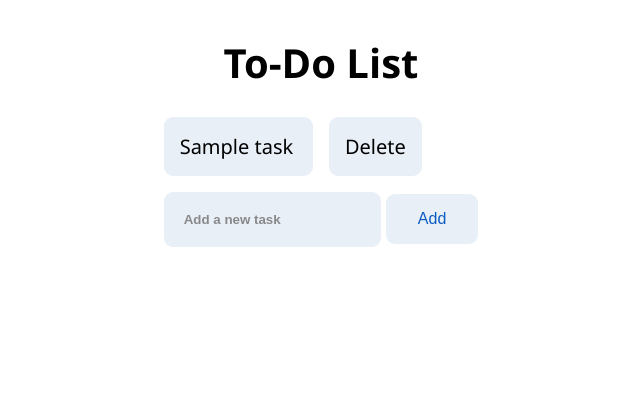
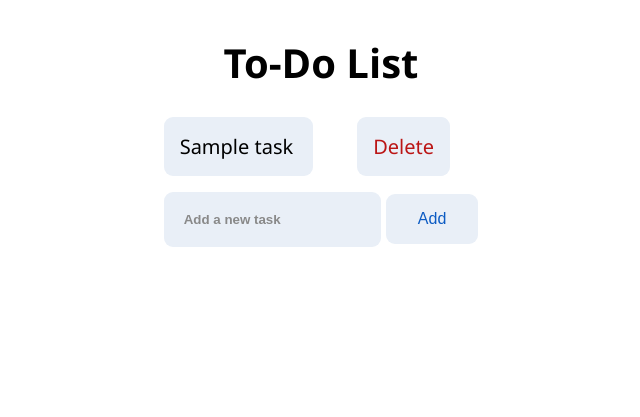
Before and after one commit to Andrej2003/todo, a Flask app: template templates/index.html in a window 1280 px wide. Shown: the top 417 px of the page, without its empty margins (319-959 px from the left). Run offline with Flask 3, Linux system fonts and the light colour scheme; the template is opened without the code that fills it: most values are stand-ins (such as "Sample title", 1, 10 or a date in 2020).

Commit message:
reposition and change delete button color

```diff
--- a/static/style.css
+++ b/static/style.css
@@ -1,6 +1,7 @@
 :root {
   --light-blue: #e9eff7;
   --black: #000;
+  --red: rgb(187, 21, 21);
   --btn-text: #0c5bc3
 }
 
@@ -31,11 +32,12 @@ header,
 .container .delete {
   width: fit-content;
   text-decoration: none;
-  color: var(--black);
+  color: var(--red);
   background: var(--light-blue);
   padding: 1rem 1rem;
   border-radius: 9px;
   align-self: center;
+  justify-self: center;
 }
 
 .delete:hover {
```
